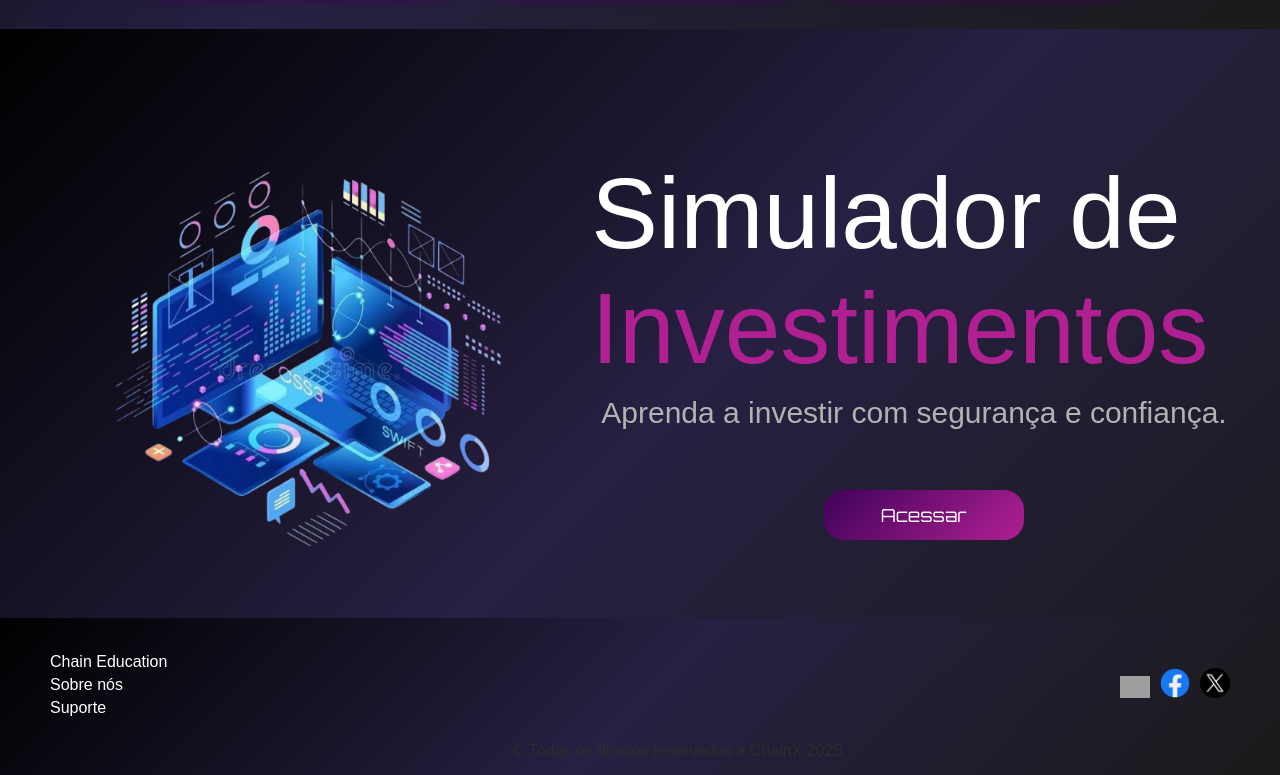
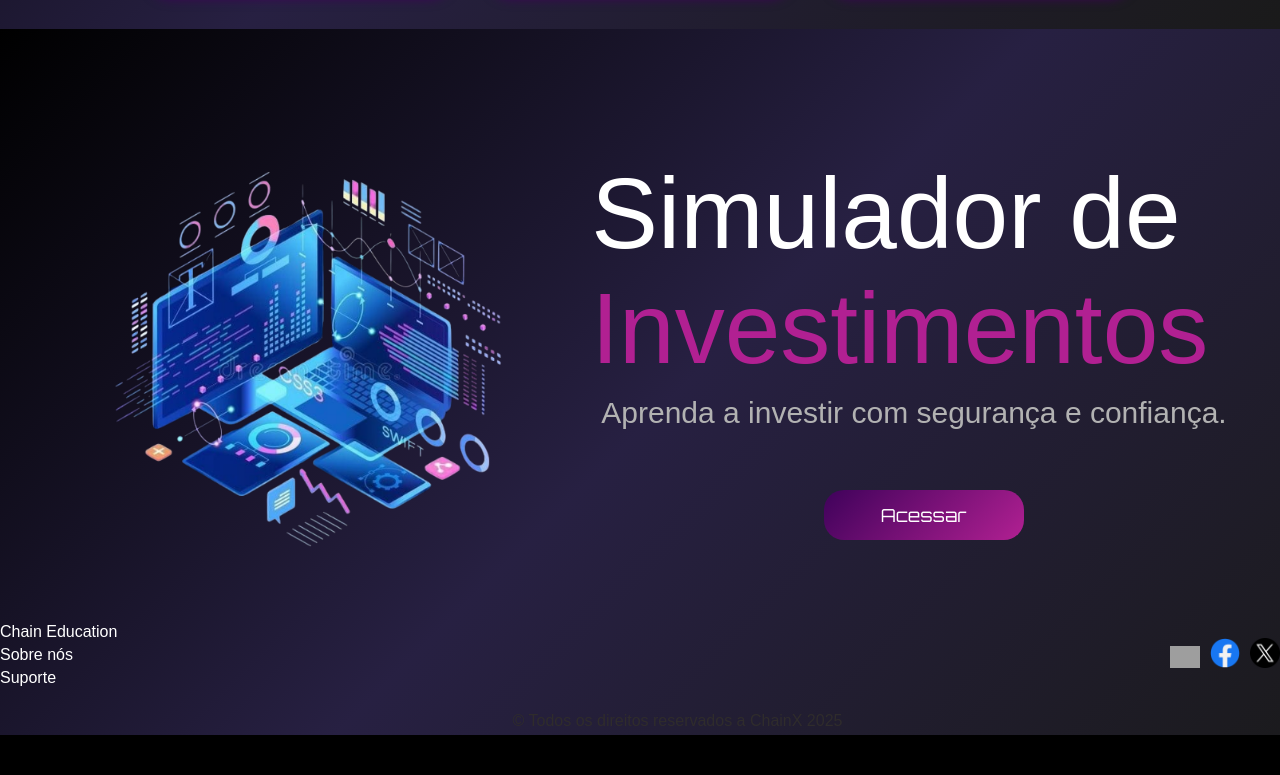
Before and after one commit to PedrosoEnzo/cripto, a React (Vite) app in the folder cripto-react/: page / in a window 1280 px wide. Shown: the part 2371-3146 px from the top of the page. After the commit the page ends 3106 px from the top, so only its background shows below. Built offline with nearby package versions, Linux system fonts and the light colour scheme; grey boxes are pictures that could not be loaded.

Commit message:
melhorando o footer

```diff
--- a/cripto-react/src/components/Footer.css
+++ b/cripto-react/src/components/Footer.css
@@ -0,0 +1,45 @@
+/* Footer */
+footer {
+    background: linear-gradient(135deg, #000, #272042, #1a1a1a);
+    color: #fff;
+    padding: 30px 50px 10px;
+  }
+
+  .footerInfo {
+    display: flex;
+    justify-content: space-between;
+    align-items: center;
+    flex-wrap: wrap;
+  }
+
+  .footerLink a {
+    display: block;
+    color: #fff;
+    text-decoration: none;
+    margin: 5px 0;
+    transition: text-decoration 0.3s ease;
+  }
+
+  .footerLink a:hover {
+    text-decoration: underline;
+  }
+
+  .redesSociais img {
+    width: 30px;
+    margin-left: 10px;
+    transition: transform 0.3s ease, filter 0.3s ease;
+  }
+
+  .redesSociais img:hover {
+    transform: scale(1.2);
+    filter: brightness(1.5);
+  }
+
+  .copy {
+    text-align: center;
+    margin-top: 20px;
+    font-size: 14px;
+  }
+  .copyD{
+    color: #fff;
+  }
--- a/cripto-react/src/components/Footer.tsx
+++ b/cripto-react/src/components/Footer.tsx
@@ -0,0 +1,30 @@
+import React from 'react';
+
+import './Footer.css';
+import instagram from '../assets/icons/instagram.png';
+import facebook from '../assets/icons/facebook.png';
+import twitter from '../assets/icons/twitter.png';
+
+export default function Footer() {
+    return (
+        <>
+            <div className="footerInfo">
+                <div className="footerLink">
+                    <a href="/curso">Chain Education</a>
+                    <a href="/About">Sobre nós</a>
+                    <a href="#">Suporte</a>
+                </div>
+
+                <div className="redesSociais">
+                    <a href="#"><img src={instagram} alt="Instagram" /></a>
+                    <a href="#"><img src={facebook} alt="Facebook" /></a>
+                    <a href="#"><img src={twitter} alt="Twitter" /></a>
+                </div>
+            </div>
+
+            <div className="copy">
+                <p className= "copyT">&copy; Todos os direitos reservados a ChainX 2025</p>
+            </div>
+        </>
+    );
+}
--- a/cripto-react/src/pages/Home.jsx
+++ b/cripto-react/src/pages/Home.jsx
@@ -4,10 +4,8 @@ import './Home.css';
 import logo from '../assets/logo.png';
 import moeda from '../assets/imgMoeda.png';
 import cursos from '../assets/cursos.png';
-import instagram from '../assets/icons/instagram.png';
-import facebook from '../assets/icons/facebook.png';
-import twitter from '../assets/icons/twitter.png';
 import simulador2 from '../assets/simulador2.png';
+import Footer from '../components/Footer';
 
 export default function Home() {
   return (
@@ -83,28 +81,9 @@ export default function Home() {
           </a>
         </div>
       </div>
-
-
-
-      <footer>
-        <div className="footerInfo">
-          <div className="footerLink">
-            <a href="/curso">Chain Education</a>
-            <a href="/About">Sobre nós</a>
-            <a href="#">Suporte</a>
-          </div>
-
-          <div className="redesSociais">
-            <a href="#"><img src={instagram} alt="Instagram" /></a>
-            <a href="#"><img src={facebook} alt="Facebook" /></a>
-            <a href="#"><img src={twitter} alt="Twitter" /></a>
-          </div>
-        </div>
-
-        <div className="copy">
-          <p>&copy; Todos os direitos reservados a ChainX 2025</p>
-        </div>
-      </footer>
+      <div>
+        <Footer />
+      </div>
     </>
   );
 }
```
